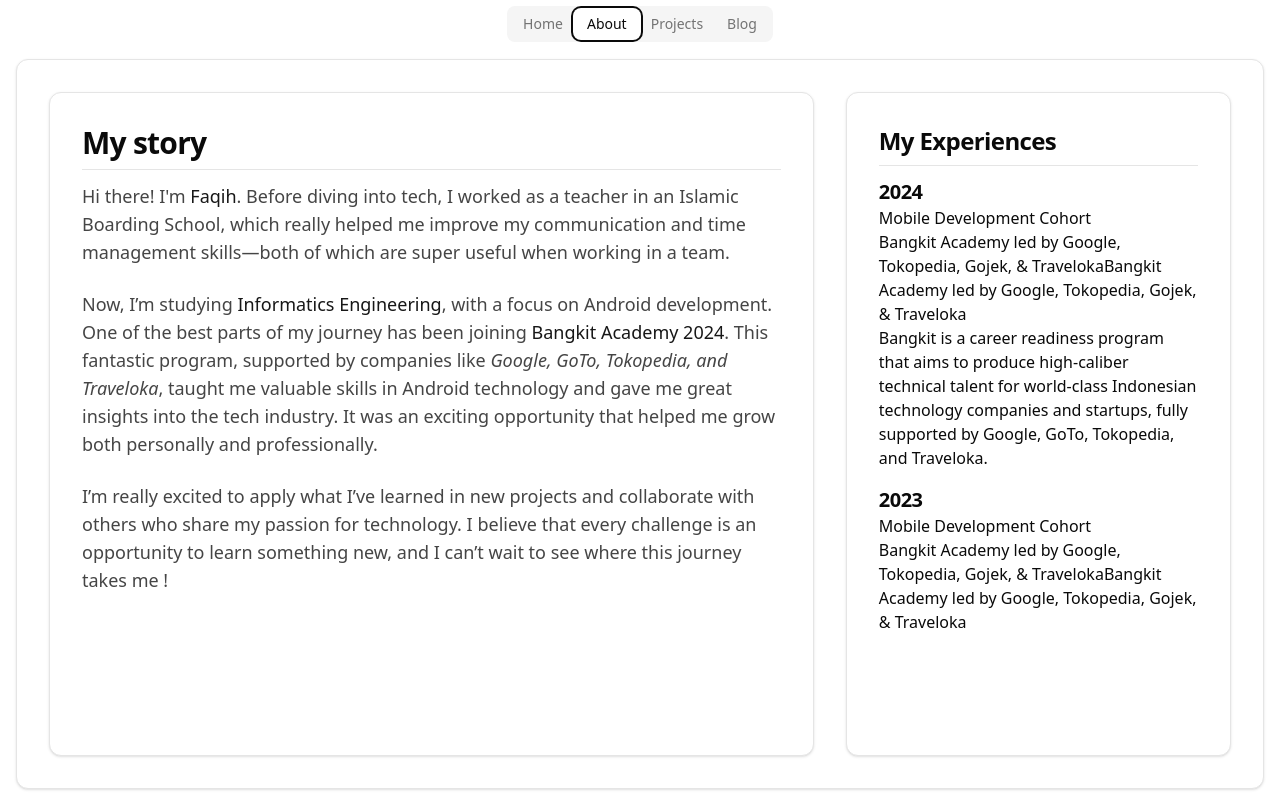
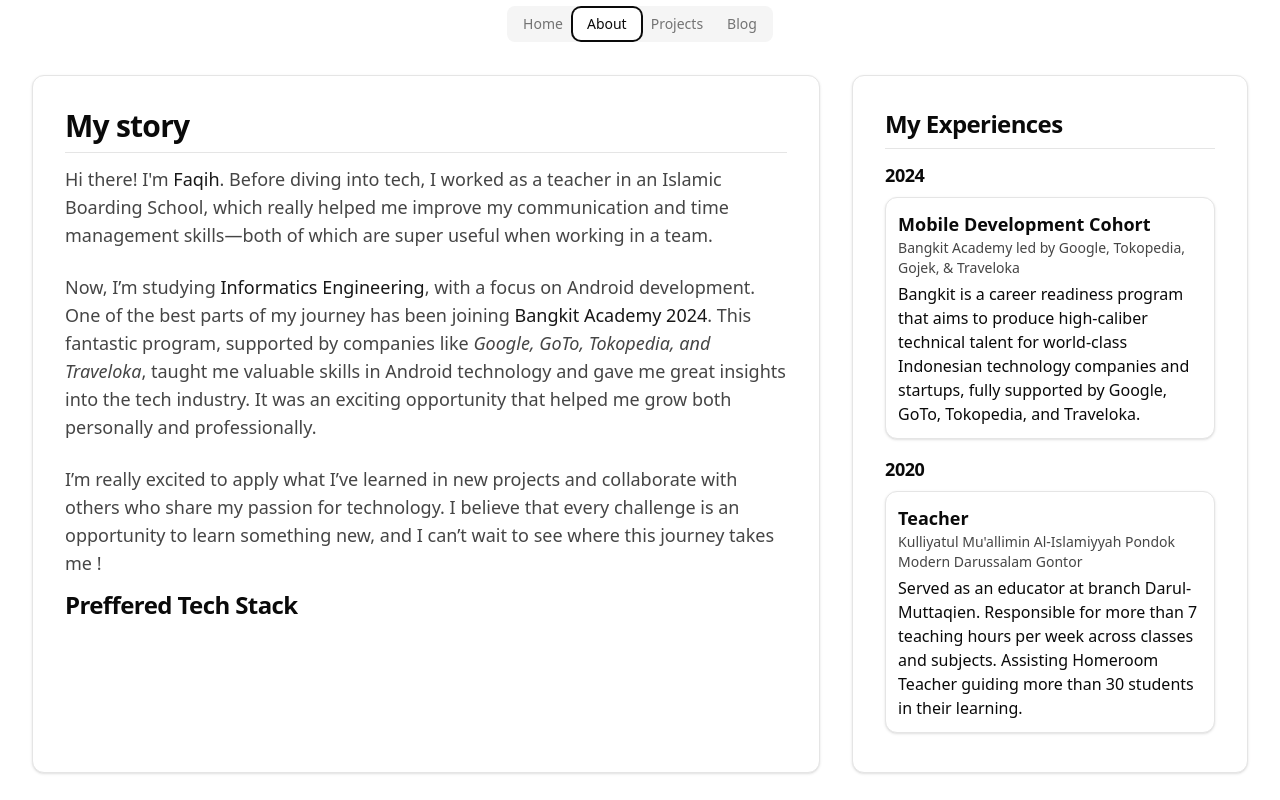
Before and after one commit to FShou/faqih, a React (Vite) app: page / in a window 1280 px wide. Both pictures are taken after a click on the tab "About". Built offline with nearby package versions, Linux system fonts and the light colour scheme.

Commit message:
refactor

```diff
--- a/src/components/experiences.tsx
+++ b/src/components/experiences.tsx
@@ -1,3 +1,5 @@
+import { Card } from "./ui/card";
+
 interface Experience {
   position: string;
   company: string;
@@ -12,8 +14,7 @@
   const experiences: Experience[] = [
     {
       position: "Mobile Development Cohort",
-      company:
-        "Bangkit Academy led by Google, Tokopedia, Gojek, & TravelokaBangkit Academy led by Google, Tokopedia, Gojek, & Traveloka",
+      company: "Bangkit Academy led by Google, Tokopedia, Gojek, & Traveloka",
       startDate: "2024-02-01",
       endDate: "July 1, 2020",
       img: "",
@@ -21,17 +22,21 @@
         "Bangkit is a career readiness program that aims to produce high-caliber technical talent for world-class Indonesian technology companies and startups, fully supported by Google, GoTo, Tokopedia, and Traveloka.",
     },
     {
-      position: "Mobile Development Cohort",
+      position: "Teacher",
       company:
-        "Bangkit Academy led by Google, Tokopedia, Gojek, & TravelokaBangkit Academy led by Google, Tokopedia, Gojek, & Traveloka",
-      startDate: "2023-02-1",
-      endDate: "",
+        "Kulliyatul Mu'allimin Al-Islamiyyah Pondok Modern Darussalam Gontor",
+      startDate: "2020-05-1",
+      endDate: "2021-06-1",
       img: "",
-      description: "",
+      description:
+        "Served as an educator at branch Darul-Muttaqien. Responsible for more than 7 teaching hours per week across classes and subjects. Assisting Homeroom Teacher guiding more than 30 students in their learning.",
     },
   ];
   return experiences
-    .sort((a, b) => new Date(b.startDate).getTime() - new Date(a.startDate).getTime())
+    .sort(
+      (a, b) =>
+        new Date(b.startDate).getTime() - new Date(a.startDate).getTime(),
+    )
     .map((it: Experience) => {
       const date = it.startDate;
       const modifiedDate = date.replace(",", "1,");
@@ -42,23 +47,23 @@
         years.add(year);
         return (
           <>
-            <h4 className="scroll-m-20 text-xl font-semibold tracking-tight">
+            <h4 className="scroll-m-20 text-lg mb-2 font-semibold tracking-tight">
               {year}
             </h4>
-            <div className="mb-4">
-              <p>{it.position}</p>
-              <p>{it.company}</p>
-              <p>{it.description}</p>
-            </div>
+            <Card className="mb-4 p-3">
+              <p className="font-semibold text-lg">{it.position}</p>
+              <p className="text-primary/80 text-sm">{it.company}</p>
+              <p className="mt-1 ">{it.description}</p>
+            </Card>
           </>
         );
       }
       return (
-        <div key={it.startDate} className="mb-4">
+        <Card key={it.startDate} className="mb-4">
           <p>{it.position}</p>
           <p>{it.company}</p>
           <p>{it.description}</p>
-        </div>
+        </Card>
       );
     });
 }
--- /dev/null
+++ b/src/components/my-story.tsx
@@ -0,0 +1,34 @@
+export default function MyStory() {
+  return (
+    <>
+      <p className="text-primary/80 md:text-lg w-full mt-3">
+        Hi there! I'm <span className="font-medium text-primary">Faqih</span>.
+        Before diving into tech, I worked as a teacher in an Islamic Boarding
+        School, which really helped me improve my communication and time
+        management skills—both of which are super useful when working in a team.
+      </p>
+      <br />
+      <p className="text-primary/80 md:text-lg w-full">
+        Now, I’m studying{" "}
+        <span className="font-medium text-primary">
+          Informatics Engineering
+        </span>
+        , with a focus on Android development. One of the best parts of my
+        journey has been joining{" "}
+        <span className="font-medium text-primary">Bangkit Academy 2024</span>.
+        This fantastic program, supported by companies like{" "}
+        <i>Google, GoTo, Tokopedia, and Traveloka</i>, taught me valuable skills
+        in Android technology and gave me great insights into the tech industry.
+        It was an exciting opportunity that helped me grow both personally and
+        professionally.
+      </p>
+      <br />
+      <p className="text-primary/80 md:text-lg w-full">
+        I’m really excited to apply what I’ve learned in new projects and
+        collaborate with others who share my passion for technology. I believe
+        that every challenge is an opportunity to learn something new, and I
+        can’t wait to see where this journey takes me !
+      </p>
+    </>
+  );
+}
--- a/src/routes/_navbar/about.tsx
+++ b/src/routes/_navbar/about.tsx
@@ -1,4 +1,5 @@
 import Experiences from "@/components/experiences";
+import MyStory from "@/components/my-story";
 import { Card } from "@/components/ui/card";
 import { createFileRoute } from "@tanstack/react-router";
 
@@ -9,53 +10,24 @@
 
 function AboutComponent() {
   return (
-    <div className="flex w-svw h-[calc(100svh-3rem)] justify-center items-center ">
-      <Card className="mx-4 w-full h-[97%] flex flex-col md:flex-row">
-        <Card className="basis-2/3 p-8 m-8">
+    <div className="flex w-svw md:h-[calc(100svh-3rem)] justify-center items-center overflow-scroll">
+      <div className="mx-4 w-full md:h-[97%] flex flex-col md:flex-row">
+        <Card className="basis-2/3 p-8 m-2 md:m-4">
           <h2 className="border-b pb-2 text-3xl font-semibold tracking-tight first:mt-0">
             My story
           </h2>
-          <p className="text-primary/80 md:text-lg w-full mt-3">
-            Hi there! I'm{" "}
-            <span className="font-medium text-primary">Faqih</span>. Before
-            diving into tech, I worked as a teacher in an Islamic Boarding
-            School, which really helped me improve my communication and time
-            management skills—both of which are super useful when working in a
-            team.
-          </p>
-          <br />
-          <p className="text-primary/80 md:text-lg w-full">
-            Now, I’m studying{" "}
-            <span className="font-medium text-primary">
-              Informatics Engineering
-            </span>
-            , with a focus on Android development. One of the best parts of my
-            journey has been joining{" "}
-            <span className="font-medium text-primary">
-              Bangkit Academy 2024
-            </span>
-            . This fantastic program, supported by companies like{" "}
-            <i>Google, GoTo, Tokopedia, and Traveloka</i>, taught me valuable
-            skills in Android technology and gave me great insights into the
-            tech industry. It was an exciting opportunity that helped me grow
-            both personally and professionally.
-          </p>
-          <br />
-          <p className="text-primary/80 md:text-lg w-full">
-            I’m really excited to apply what I’ve learned in new projects and
-            collaborate with others who share my passion for technology. I
-            believe that every challenge is an opportunity to learn something
-            new, and I can’t wait to see where this journey takes me !
-          </p>
+          <MyStory />
+          <h3 className="mt-3 scroll-m-20 text-2xl font-semibold tracking-tight">
+            Preffered Tech Stack
+          </h3>
         </Card>
-        <Card className="my-8 mr-8 p-8 basis-1/3">
+        <Card className="m-2 md:m-4 p-8 basis-1/3">
           <h2 className="border-b pb-2 mb-3 text-2xl font-semibold tracking-tight first:mt-0">
             My Experiences
           </h2>
-          {/* TODO  */}
           <Experiences />
         </Card>
-      </Card>
+      </div>
     </div>
   );
 }
```
